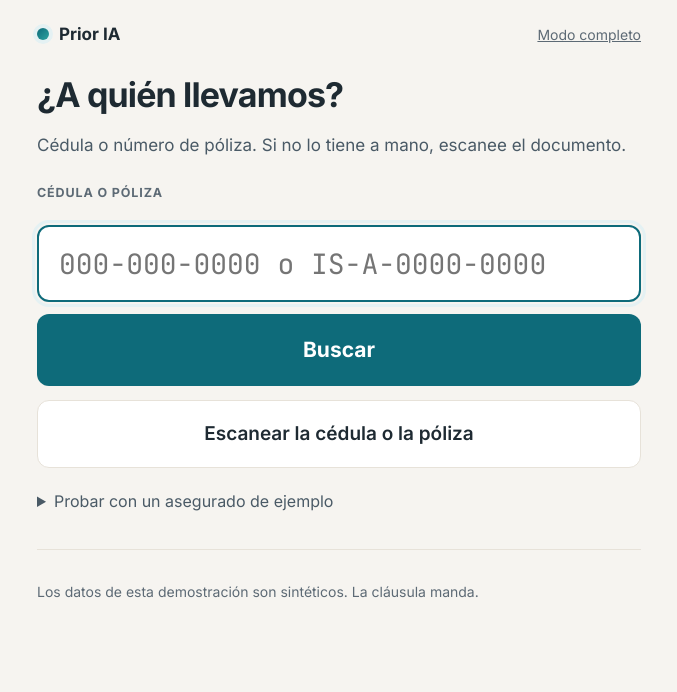
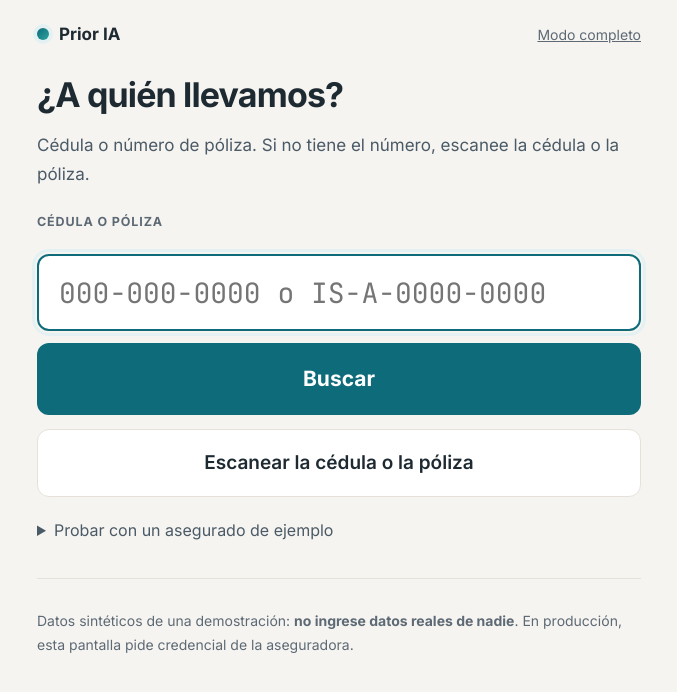
Before and after one commit to pixeltabletop/hackiaton-reto-1, a Next.js app: page /emergencia in a window 1280 px wide. Shown: the top 692 px of the page, without its empty margins (301-978 px from the left). Built offline with nearby package versions, Linux system fonts and the light colour scheme.

Commit message:
microcopy del modo ambulancia: ayuda clara y aviso de datos sinteticos

```diff
--- a/app/emergencia/page.tsx
+++ b/app/emergencia/page.tsx
@@ -42,7 +42,7 @@ export default async function Page({
 
       <h1>¿A quién llevamos?</h1>
       <p className="ambulancia-ayuda">
-        Cédula o número de póliza. Si no lo tiene a mano, escanee el documento.
+        Cédula o número de póliza. Si no tiene el número, escanee la cédula o la póliza.
       </p>
 
       <form className="ambulancia-form" action="/emergencia" method="get" role="search">
@@ -180,7 +180,8 @@ export default async function Page({
 
       <footer className="ambulancia-pie">
         <p>
-          Los datos de esta demostración son sintéticos. {MARCA.lema}
+          Datos sintéticos de una demostración: <b>no ingrese datos reales de nadie</b>. En producción,
+          esta pantalla pide credencial de la aseguradora.
         </p>
       </footer>
     </main>
```
